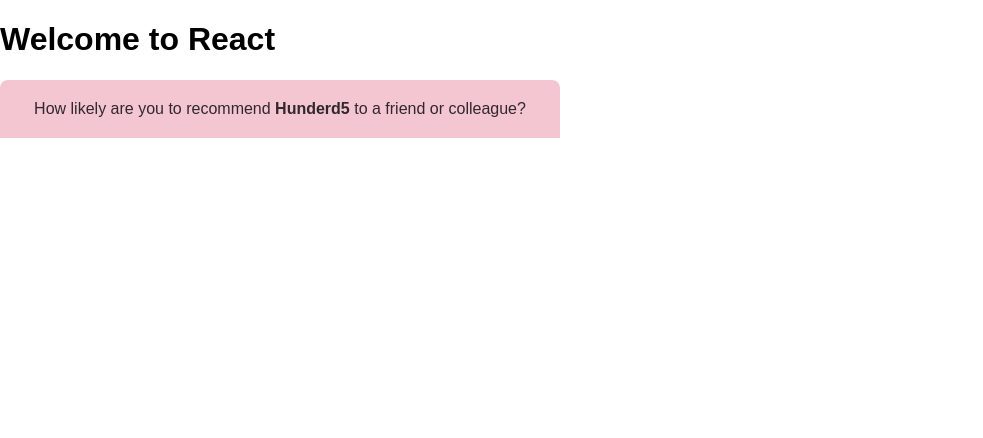
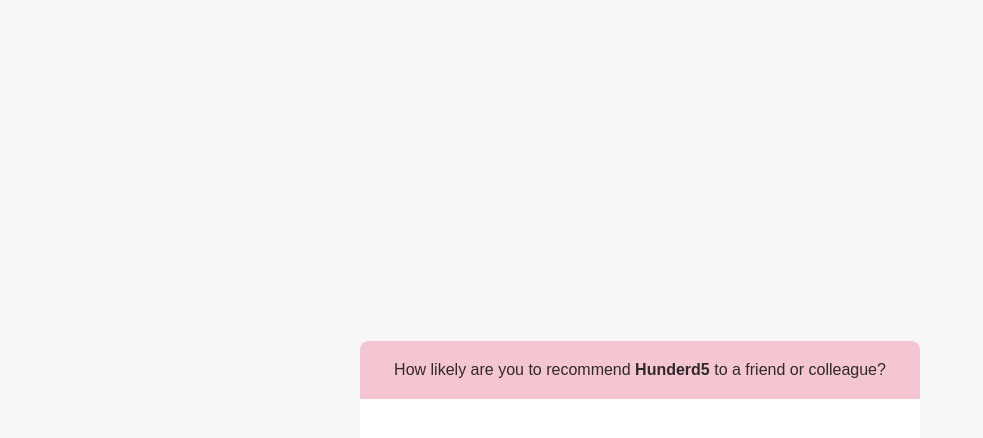
Before and after one commit to morajabi/rating, a React (Create React App) app: page / in a window 1280 px wide. Shown: the top 438 px of the page, without its empty margins (0-983 px from the left). Built offline with nearby package versions, Linux system fonts and the light colour scheme.

Commit message:
fix: clean the screen and position the Modal correctly

```diff
--- a/src/components/App.js
+++ b/src/components/App.js
@@ -5,7 +5,6 @@
   render() {
     return (
       <div>
-        <h1>Welcome to React</h1>
         <Modal />
       </div>
     )
--- a/src/components/Modal.js
+++ b/src/components/Modal.js
@@ -6,12 +6,15 @@
 class Modal extends Component {
   render() {
     return (
-      <Wrapper>
-        <TopBar>
-          How likely are you to recommend <strong>Hunderd5</strong> to a friend
-          or colleague?
-        </TopBar>
-      </Wrapper>
+      <Overlay>
+        <Wrapper>
+          <TopBar>
+            How likely are you to recommend <strong>Hunderd5</strong> to a
+            friend or colleague?
+          </TopBar>
+          <Content />
+        </Wrapper>
+      </Overlay>
     )
   }
 }
@@ -20,18 +23,41 @@
 
 const radius = '8px'
 
+const Overlay = styled.div`
+  position: fixed;
+  top: 0;
+  right: 0;
+  left: 0;
+  bottom: 0;
+
+  display: flex;
+  justify-content: center;
+  align-items: center;
+
+  background: rgba(0, 0, 0, 0.03);
+`
+
 const Wrapper = styled.div`
   width: ${rem(560)};
   height: auto;
+
+  overflow: hidden;
   border-radius: ${radius};
+  background: #fff;
 `
 
 const TopBar = styled.div`
   width: 100%;
   padding: 20px 0;
+  text-align: center;
+
+  border-radius: ${radius} ${radius} 0 0;
   background: rgb(243, 198, 210);
-  border-radius: ${radius} ${radius} 0 0;
   color: rgba(0, 0, 0, 0.8);
-  font-size: ${rem(16)};
+`
+
+const Content = styled.div`
+  width: 100%;
+  padding: 30px 0;
   text-align: center;
 `
--- a/src/globalStyles.js
+++ b/src/globalStyles.js
@@ -13,6 +13,8 @@
     overflow-y: auto;
     -webkit-font-smoothing: antialiased;
     -moz-osx-font-smoothing: grayscale;
+
+    color: #333;
   }
 
   *, *:before, *:after {
```
